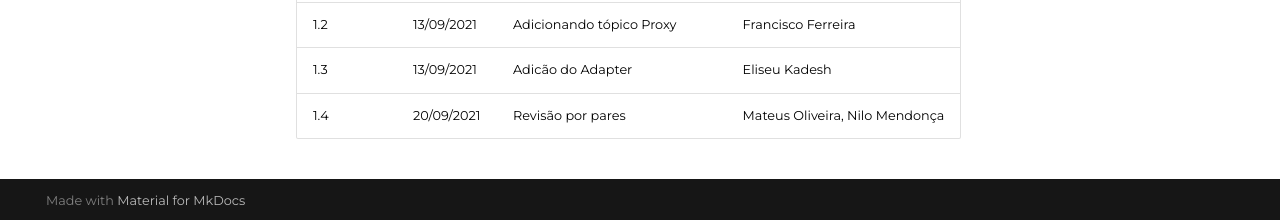
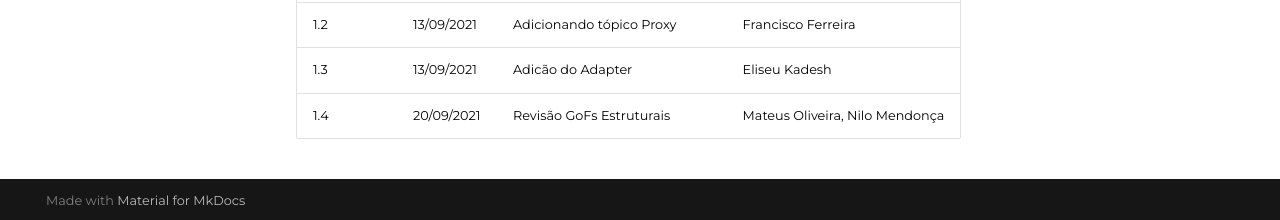
Before and after one commit to UnBArqDsw2021-1/2021.1_G6_Curumim, an MkDocs documentation site: the page built from docs/padroes-de-projeto/gofs-estruturais.md, in a window 1280 px wide and 900 px high, scrolled down 5072 px. Shown: the part 677-897 px from the top of the window. Built offline with MkDocs 1.6.1 and Material for MkDocs 9.7.7, drawn with Linux system fonts in a browser that asks for light colours; comment, search, counter and statistics services are not loaded.

Commit message:
doc(#145) Corrigindo versionamento.

```diff
--- a/docs/padroes-de-projeto/gofs-estruturais.md
+++ b/docs/padroes-de-projeto/gofs-estruturais.md
@@ -99,4 +99,4 @@ O padrão Composite possui 4 participantes:
 |1.1|10/09/2021| Adicionando tópico Composite | João Pedro, Eliseu Kadesh |
 |1.2|13/09/2021| Adicionando tópico Proxy | Francisco Ferreira|
 |1.3|13/09/2021| Adicão do Adapter | Eliseu Kadesh
-|1.4|20/09/2021| Revisão por pares | Mateus Oliveira, Nilo Mendonça |
+|1.4|20/09/2021| Revisão GoFs Estruturais | Mateus Oliveira, Nilo Mendonça |
```
